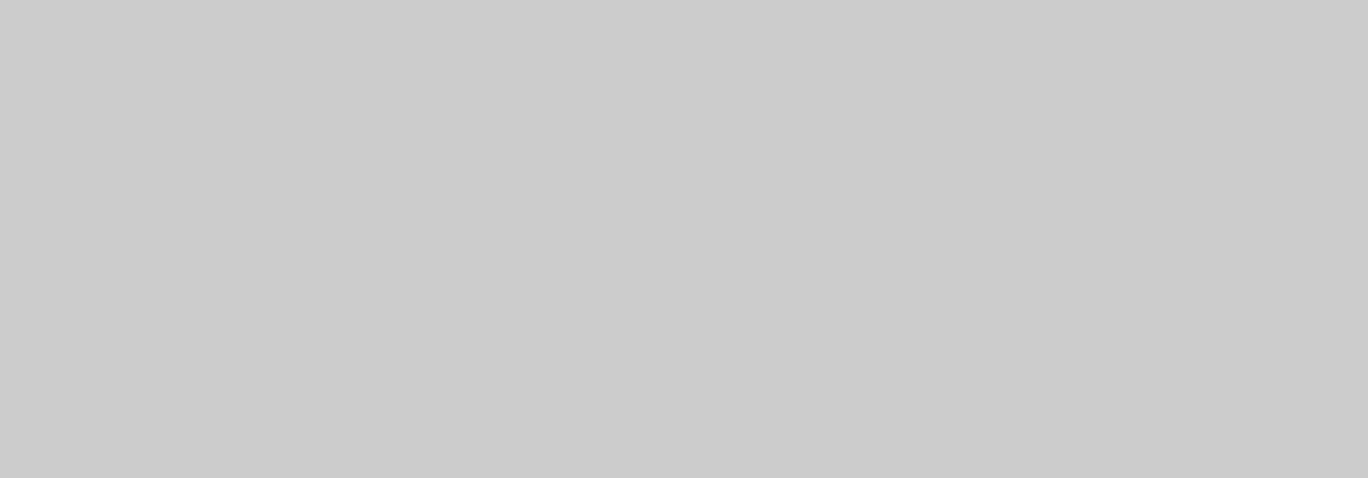
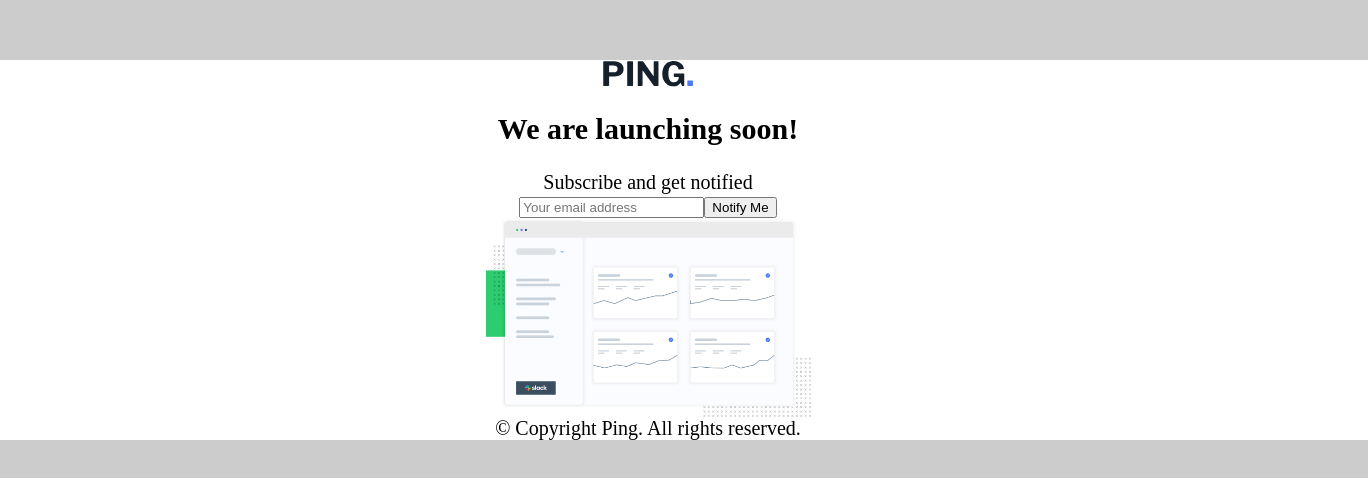
Before and after one commit to jerry81/frontend-mentor, an Angular app in the folder ping-coming-soon-page-master/ping/: page / in a window 1280 px wide. Shown: the part 158-636 px from the top of the page, 1368 px wide, since content can reach past the window. Built offline with nearby package versions, Linux system fonts and the light colour scheme; a web font is replaced by a local one.

Commit message:
feat: apply a sass mixin

```diff
--- a/ping-coming-soon-page-master/ping/src/app/app.component.html
+++ b/ping-coming-soon-page-master/ping/src/app/app.component.html
@@ -1,5 +1,18 @@
 <main>
-<!--   test font-awesome - <i class="fab fa-accessible-icon"></i> -->
-
-
+  <!--   test font-awesome - <i class="fab fa-accessible-icon"></i> -->
+  <img class="logo" alt="logo" src="../assets/logo.svg">
+  <h2>We are launching <span>soon!</span></h2>
+  <span>Subscribe and get notified</span>
+  <div>
+    <input placeholder="Your email address" />
+    <button>Notify Me</button>
+  </div>
+  <!-- large image -->
+  <img alt="large" src="../assets/illustration-dashboard.png" class="large"/>
+  <div>
+    <!-- buttons -->
+  </div>
+  <footer>
+    <span>&copy; Copyright Ping. All rights reserved.</span>
+  </footer>
 </main>
--- a/ping-coming-soon-page-master/ping/src/styles.sass
+++ b/ping-coming-soon-page-master/ping/src/styles.sass
@@ -10,19 +10,38 @@
     font-family: 'Libre Franklin'
     src: url(../../../sharedfonts/Libre_Franklin/static/LibreFranklin-Regular.ttf)
 
+
+@mixin centered
+  display: flex
+  align-items: center
+  justify-content: center
+
+@mixin centered-col
+  @include centered
+  flex-direction: column
+
 body
+    @include centered
     height: 100%
     width: 100%
     position: absolute
     font-family: 'Libre Franklin'
-    display: flex
-    flex-direction: center
-    align-items: center
     background: #222
     font-size: 20px
 
 main
+    @include centered-col
     width: 375px
+    background: white
+
+
+.large
+    width: 325px
+    height: auto
+
+.logo
+    width: 90px
+    height: auto
 
 
 @media only screen and (min-width: 800px)
```
Also changed, not shown: ping-coming-soon-page-master/ping/src/assets/illustration-dashboard.png (added), ping-coming-soon-page-master/ping/src/assets/logo.svg (added).
